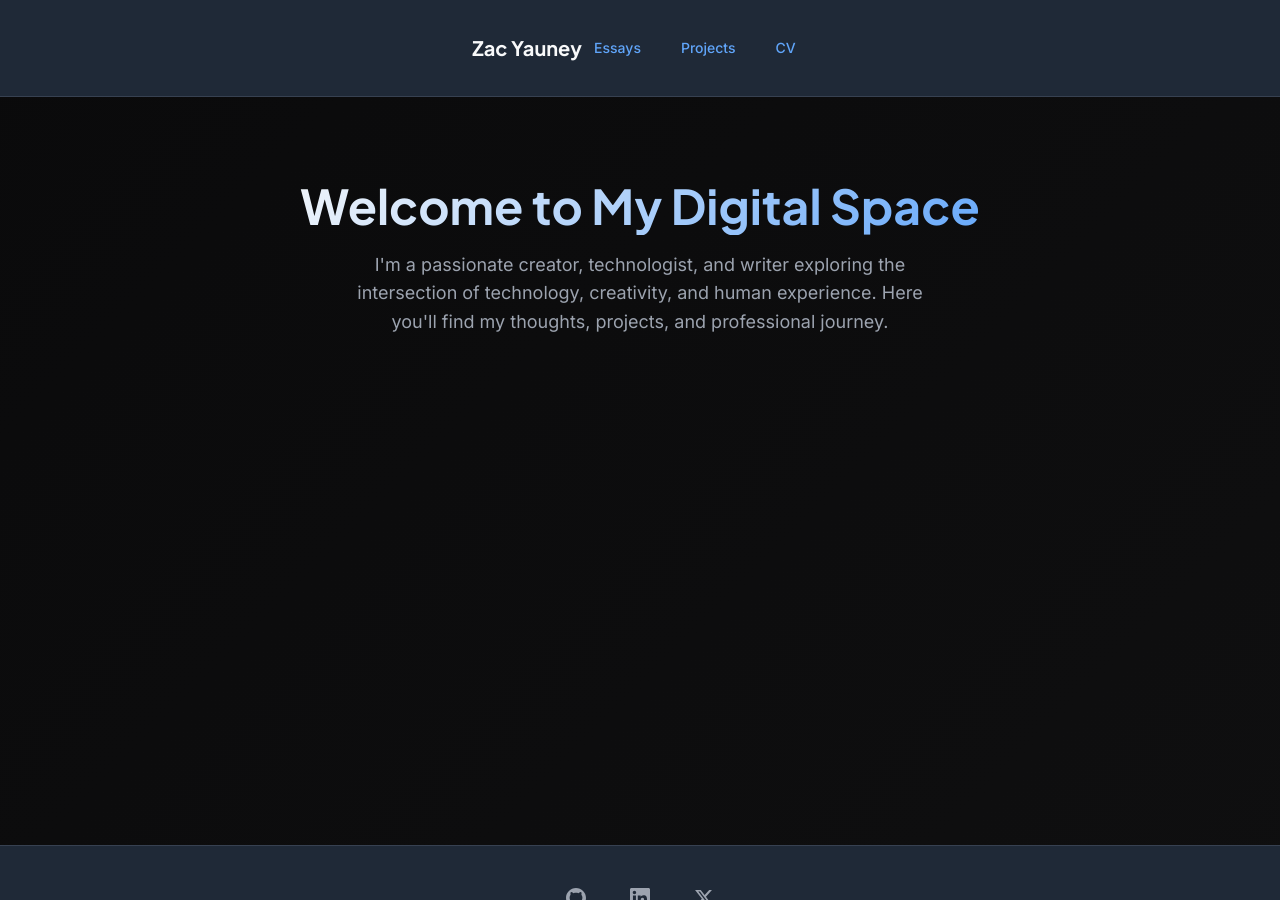
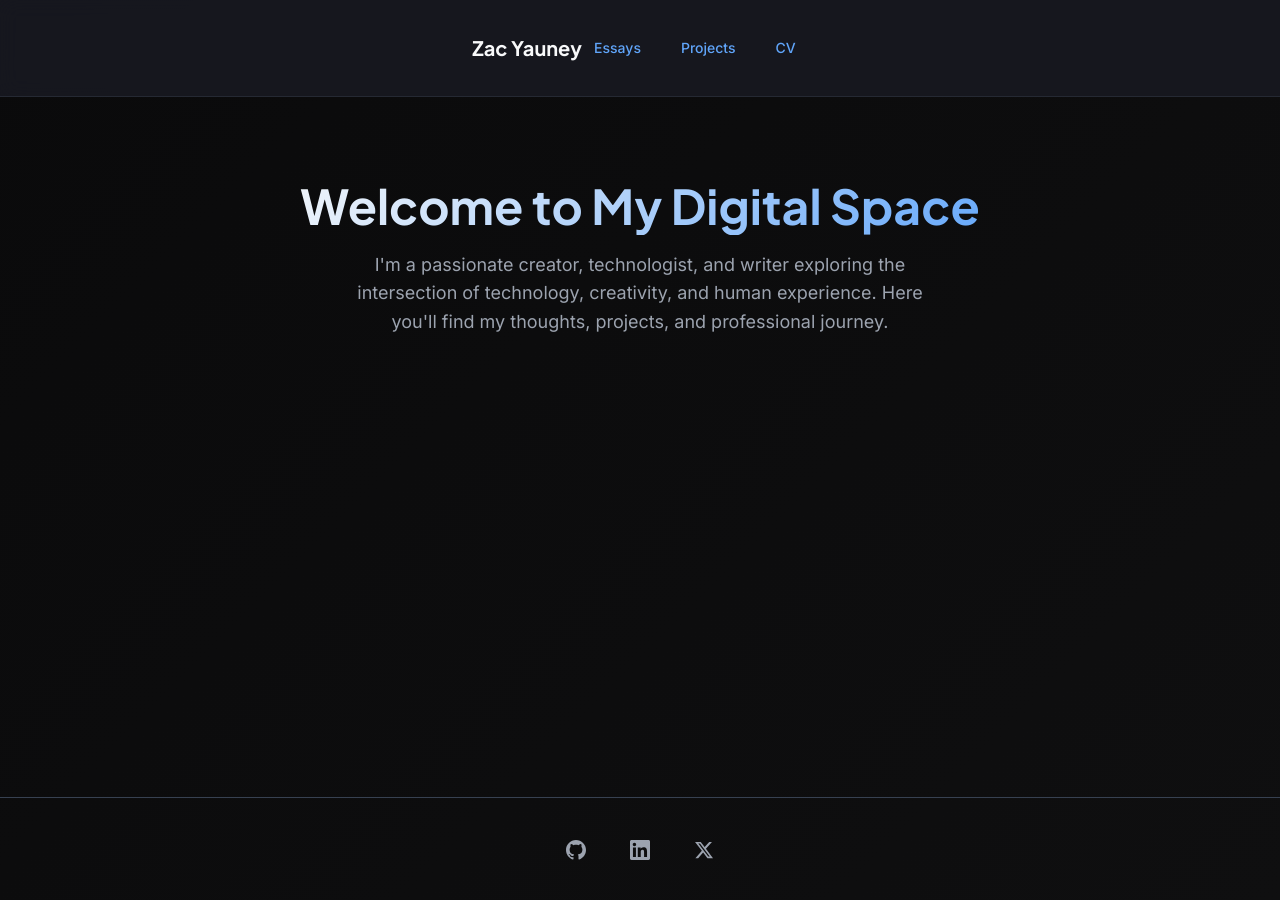
Before and after one commit to yauneyz/yauneyz.github.io, a Jekyll site: the page built from index.md, in a window 1280 px wide and 900 px high. Built offline with Jekyll 4.4.1, drawn with Linux system fonts in a browser that asks for light colours.

Commit message:
Update header/footer

```diff
--- a/assets/css/main.css
+++ b/assets/css/main.css
@@ -647,9 +647,14 @@ body {
 
 /* Site Structure */
 .site-header {
-  background-color: var(--gray-800);
-  border-bottom: 1px solid var(--gray-700);
+  /* background: rgba(17, 24, 39, 0.8); */
+  backdrop-filter: blur(10px);
+  -webkit-backdrop-filter: blur(10px);
+  border-bottom: 1px solid rgba(75, 85, 99, 0.3);
   padding: var(--spacing-4) 0;
+  position: sticky;
+  top: 0;
+  z-index: 50;
 }
 
 .site-title {
@@ -665,10 +670,9 @@ body {
 }
 
 .site-footer {
-  background-color: var(--gray-800);
+  background: transparent;
   border-top: 1px solid var(--gray-700);
   padding: var(--spacing-8) 0;
-  margin-top: var(--spacing-12);
 }
 
 .social-links {
```
